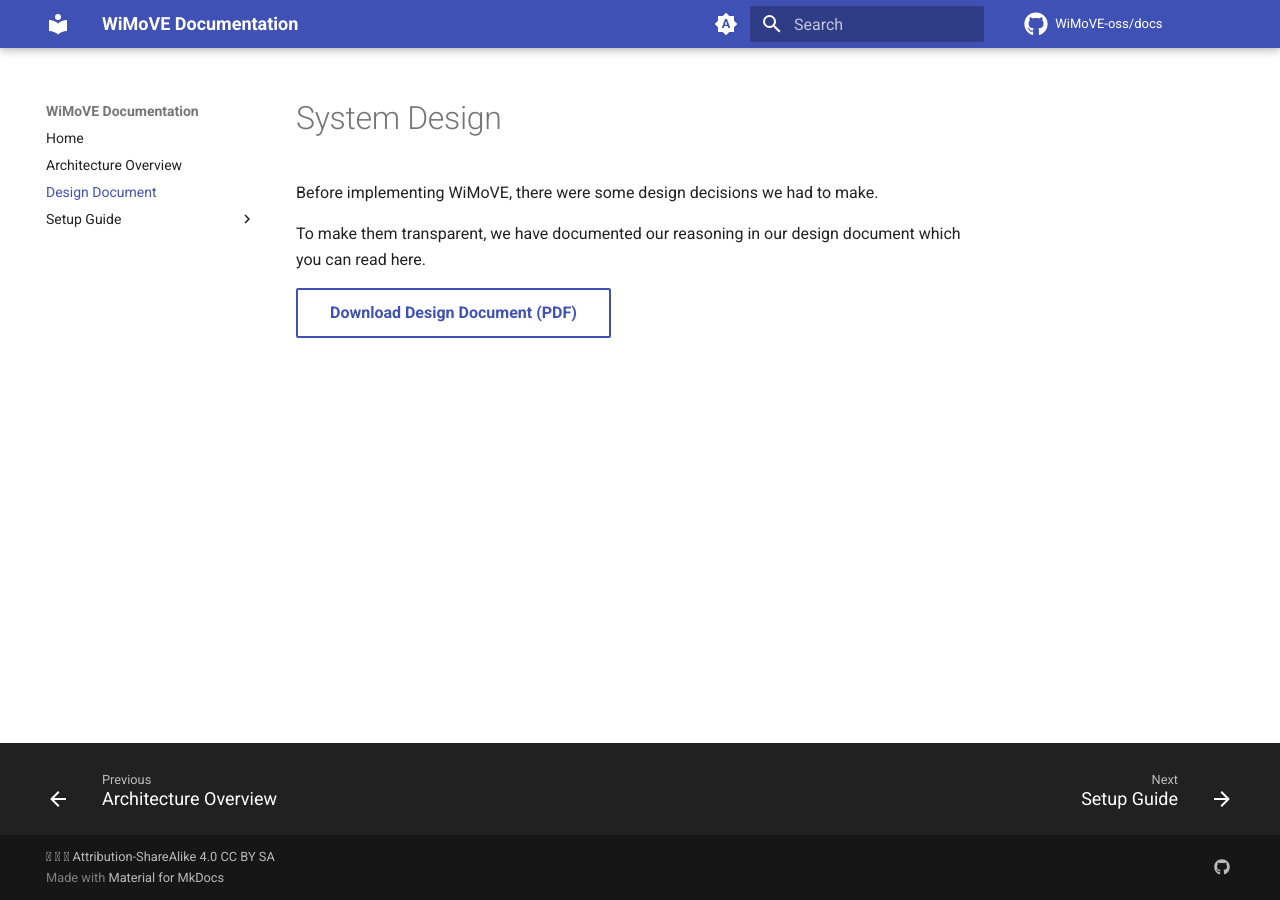
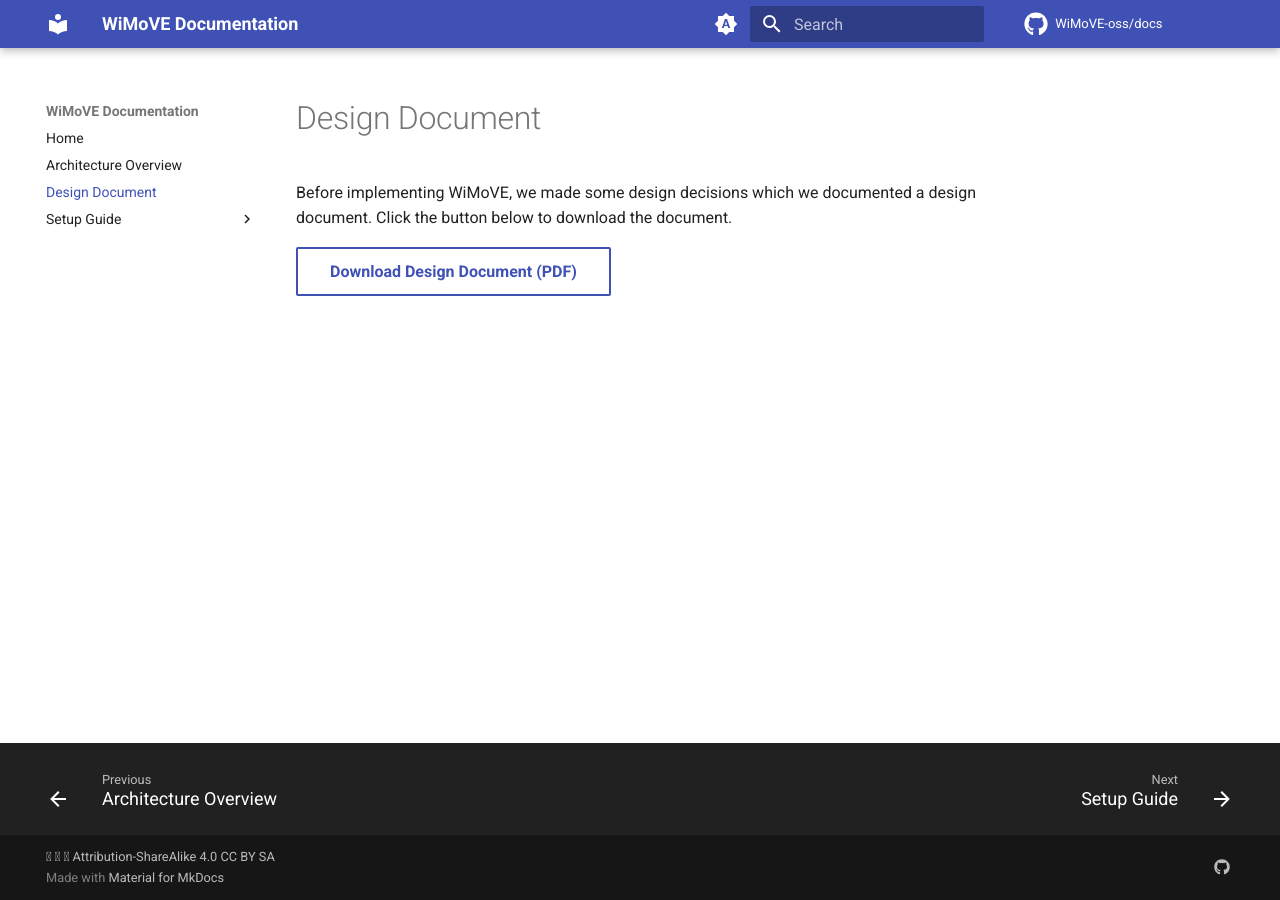
Before and after one commit to WiMoVE-OSS/docs, an MkDocs documentation site: the page built from docs/design/index.md, in a window 1280 px wide. Built offline with MkDocs 1.6.1 and Material for MkDocs 9.7.7, drawn with Linux system fonts in a browser that asks for light colours; comment, search, counter and statistics services are not loaded.

Commit message:
Improve text on "design document" page

```diff
--- a/docs/design/index.md
+++ b/docs/design/index.md
@@ -1,7 +1,6 @@
-# System Design
+# Design Document
 
-Before implementing WiMoVE, there were some design decisions we had to make.
-
-To make them transparent, we have documented our reasoning in our design document which you can read here.
+Before implementing WiMoVE, we made some design decisions which we documented a design document.
+Click the button below to download the document.
 
 [Download Design Document (PDF)](design.pdf){ .md-button }
```
